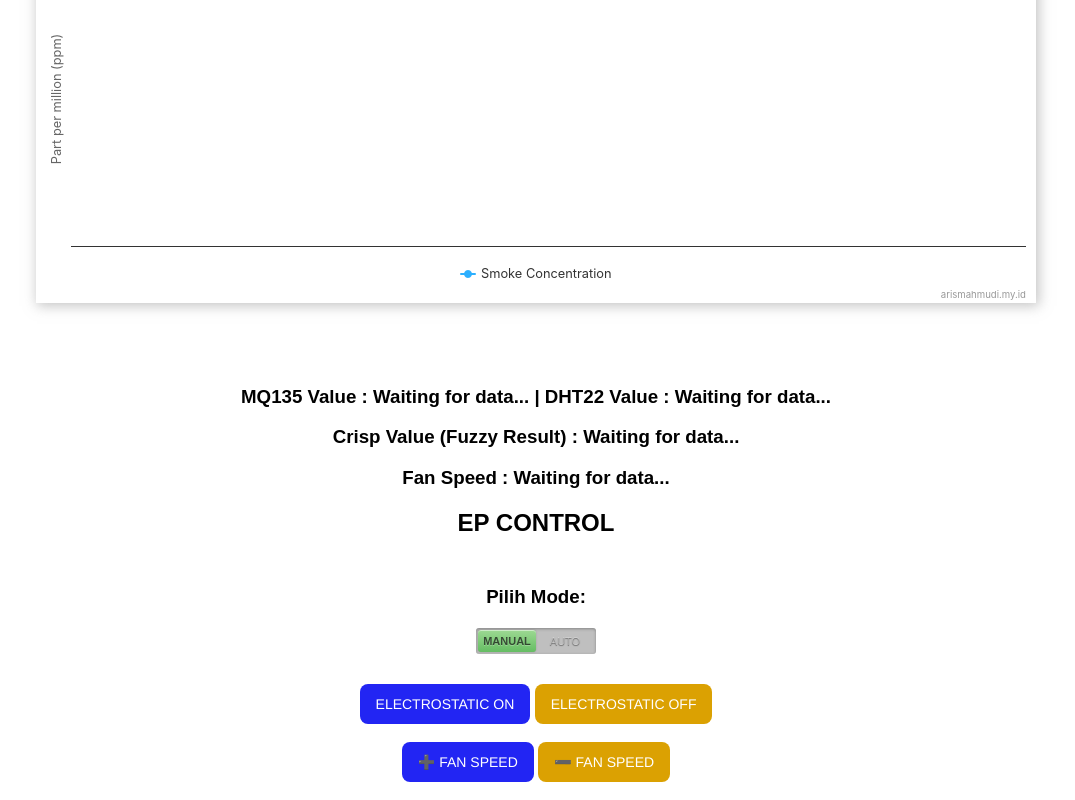
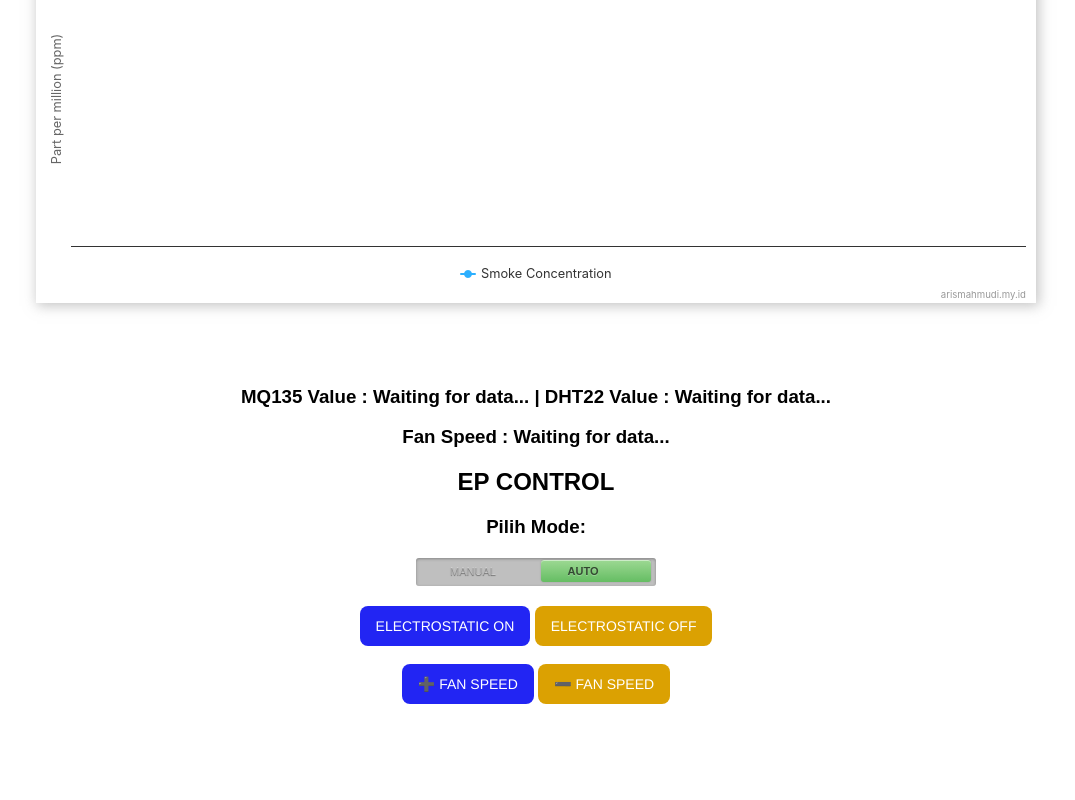
Before and after one commit to Annelies11/skripsi-dashboard, a website: page public/index.html in a window 1280 px wide. Shown: the part 693-1493 px from the top of the page, without its empty margins (104-1179 px from the left). After the commit the page ends 1415 px from the top, so only its background shows below. Drawn offline with Linux system fonts and the light colour scheme.

Commit message:
radio button fix

```diff
--- a/public/index.html
+++ b/public/index.html
@@ -26,10 +26,10 @@
       MQ135 Value : <span id="mq135-value">Waiting for data...</span> | DHT22
       Value : <span id="dht22-value">Waiting for data...</span>
     </h3>
-    <h3>
+    <!-- <h3>
       Crisp Value (Fuzzy Result) :
       <span id="crispVal">Waiting for data...</span>
-    </h3>
+    </h3> -->
     <h3>Fan Speed : <span id="fanSpeed">Waiting for data...</span></h3>
     <!-- <h2>Real-time MQTT Data 2</h2> -->
     <!-- <div id="chart-temperature" style="width: 100%; height: 400px"></div> -->
@@ -56,7 +56,6 @@
           value="MANUAL"
           id="manual"
           onchange="sendMode()"
-          checked
         />
         <label for="manual" class="switch-label switch-label-off">MANUAL</label>
         <input
@@ -66,6 +65,7 @@
           value="AUTO"
           id="auto"
           onchange="sendMode()"
+          checked
         />
         <label for="auto" class="switch-label switch-label-on">AUTO</label>
         <span class="switch-selection"></span>
--- a/public/script.js
+++ b/public/script.js
@@ -55,14 +55,14 @@ window.addEventListener("load", () => {
         })
         .catch((error) => console.error("Error fetching DHT22 value:", error));
     }
-    function fetchCrispVal() {
-      fetch("/api/crispVal")
-        .then((response) => response.json())
-        .then((data) => {
-          document.getElementById("crispVal").innerText = data.value;
-        })
-        .catch((error) => console.error("Error fetching crisp value:", error));
-    }
+    // function fetchCrispVal() {
+    //   fetch("/api/crispVal")
+    //     .then((response) => response.json())
+    //     .then((data) => {
+    //       document.getElementById("crispVal").innerText = data.value;
+    //     })
+    //     .catch((error) => console.error("Error fetching crisp value:", error));
+    // }
     function fetchFanSpeed() {
       fetch("/api/fanSpeed")
         .then((response) => response.json())
--- a/public/style.css
+++ b/public/style.css
@@ -114,7 +114,7 @@ body {
 /* slider radio button */
 .container {
   margin: 0 auto;
-  padding: 10px 0;
+  padding: 0 0;
   width: 400px;
   background-color: false;
   background-image: -webkit-gradient(
@@ -160,8 +160,8 @@ body {
 
 .switch {
   position: relative;
-  height: 26px;
-  width: 120px;
+  height: 28px;
+  width: 240px;
   margin: 20px auto;
   background: rgba(0, 0, 0, 0.25);
   border-radius: 3px;
@@ -174,7 +174,7 @@ body {
   position: relative;
   z-index: 2;
   float: left;
-  width: 58px;
+  width: 110px;
   line-height: 26px;
   font-size: 11px;
   color: rgba(255, 255, 255, 0.35);
@@ -213,7 +213,7 @@ body {
   transition-property: color, text-shadow;
 }
 .switch-input:checked + .switch-label-on ~ .switch-selection {
-  left: 60px;
+  left: 125px;
   /* Note: left: 50%; doesn't transition in WebKit */
 }
 
@@ -221,9 +221,9 @@ body {
   position: absolute;
   z-index: 1;
   top: 2px;
-  left: 2px;
+  left: 4px;
   display: block;
-  width: 58px;
+  width: 110px;
   height: 22px;
   border-radius: 3px;
   background-color: #65bd63;
```
Also changed, not shown: server2.js (+8 -8 lines).
